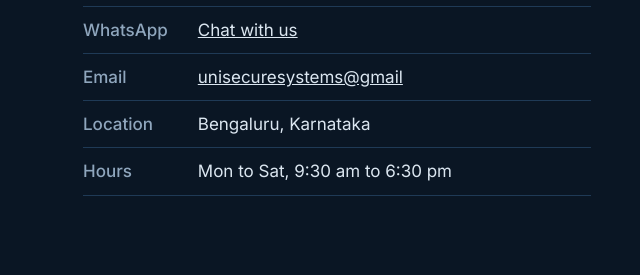
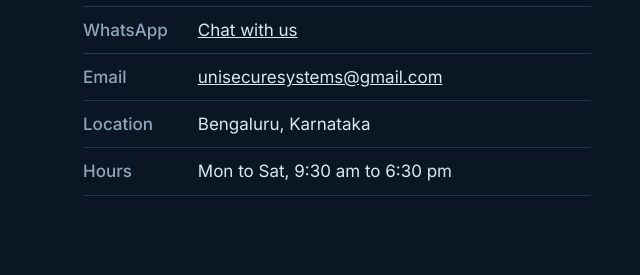
Before and after one commit to unisecuresystems/unisecuresystems.github.io, a plain HTML site: page index.html in a window 1280 px wide. Shown: the part 4157-4432 px from the top of the page, 21-661 px from the left. Drawn offline with nearby package versions, Linux system fonts and the light colour scheme.

Commit message:
Update index.html

```diff
--- a/index.html
+++ b/index.html
@@ -306,7 +306,7 @@ footer .wrap{display:flex;justify-content:space-between;flex-wrap:wrap;gap:10px}
 var CONFIG = {
   phone: "9742187189",          // country code + number, no + or spaces
   phoneDisplay: "9742187189",
-  email: "unisecuresystems@gmail"
+  email: "unisecuresystems@gmail.com"
 };
 
 document.getElementById("yr").textContent = new Date().getFullYear();
```
